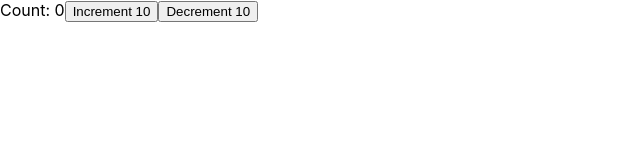
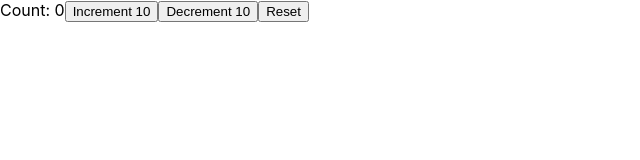
Before and after one commit to Kutsuruk/react-ts-practice, a React (Create React App) app: page / in a window 1280 px wide. Shown: the top 160 px of the page, without its empty margins (0-640 px from the left). Built offline with nearby package versions, Linux system fonts and the light colour scheme.

Commit message:
Use strict actions types for useReducer hook.

```diff
--- a/src/components/state/Counter.tsx
+++ b/src/components/state/Counter.tsx
@@ -6,12 +6,16 @@
     count: number
 }
 
-type CounterAction = {
-    type: string,
+type UpdateAction = {
+    type: 'increment' | 'decrement',
     payload: number
 }
 
-function reducer(state: CounterState, action: CounterAction) {
+type ResetAction = {
+    type: 'reset'
+}
+
+function reducer(state: CounterState, action: UpdateAction | ResetAction) {
     switch (action.type) {
         case 'increment':
             return {
@@ -21,6 +25,10 @@
             return {
                 count: state.count - action.payload
             }
+
+        case 'reset':
+            return initialState
+
         default:
             return state
     }
@@ -31,8 +39,9 @@
     return(
         <>
             Count: {state.count}
-            <button onClick={() => dispatch({type: 'increment', payload: 10})}>Increment 10</button>
-            <button onClick={() => dispatch({type: 'decrement', payload: 10})}>Decrement 10</button>
+            <button onClick={() => dispatch( {type: 'increment', payload: 10} )}>Increment 10</button>
+            <button onClick={() => dispatch( {type: 'decrement', payload: 10} )}>Decrement 10</button>
+            <button onClick={() => dispatch( {type: 'reset'} )}>Reset</button>
         </>
     )
 }
```
